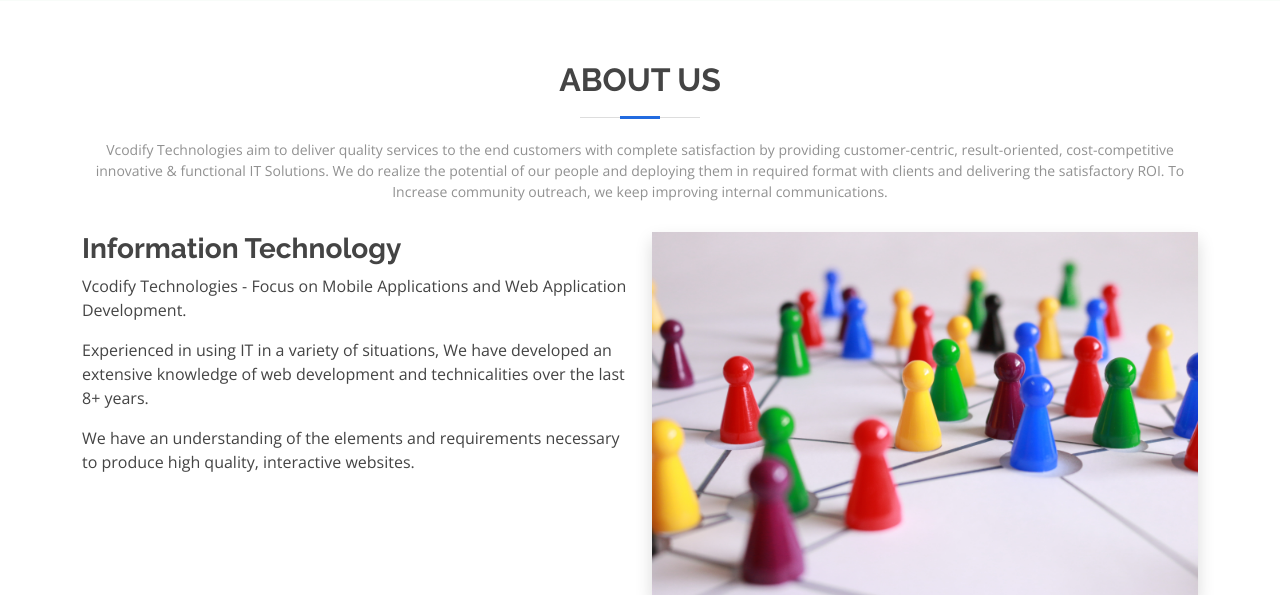
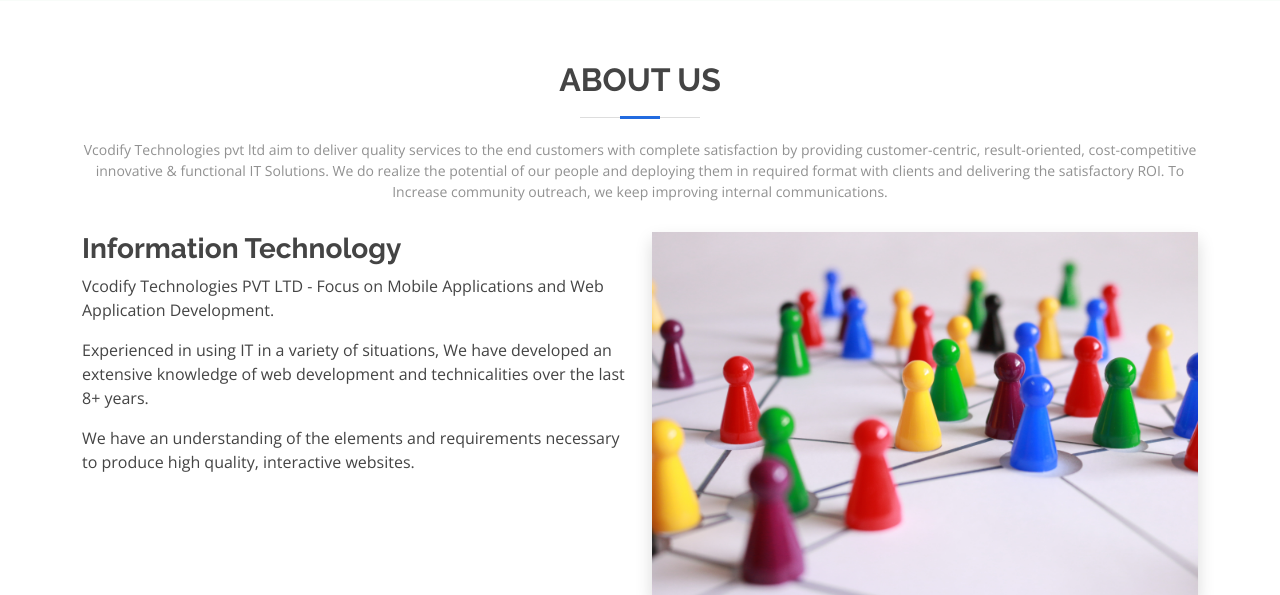
Before and after one commit to piyushkummaar/vcodify, a Django app: page / in a window 1280 px wide. Shown: the part 960-1555 px from the top of the page. Run offline with Django 3.2, Linux system fonts and the light colour scheme; some libraries are stand-ins or nearby versions.

Commit message:
addingfile

```diff
--- a/templates/includes/head.html
+++ b/templates/includes/head.html
@@ -3,9 +3,9 @@
     <meta charset="utf-8">
     <meta content="width=device-width, initial-scale=1.0" name="viewport">
 
-    <title>Vcodify - Home</title>
-    <meta content="" name="description">
-    <meta content="" name="keywords">
+    <title>Vcodify Technologies PVT LTD - Home</title>
+    <meta content="Vcodify Technologies PVT LTD" name="description">
+    <meta content="Vcodify Technologies PVT LTD" name="keywords">
 
     <!-- Favicons -->
     <link href="{% static 'img/icons/favicon.ico' %}" rel="icon">
--- a/templates/includes/header.html
+++ b/templates/includes/header.html
@@ -2,7 +2,7 @@
 <header id="header" class="d-flex align-items-center">
     <div class="container d-flex align-items-center">
 
-      <h1 class="logo me-auto"><a href=""><img src="{% static 'img/logo.png' %}" alt="logo"><sub>Vcodify Technologies</sub></a></h1>
+      <h1 class="logo me-auto"><a href="{% url 'home'%}"><img src="{% static 'img/logo.png' %}" alt="logo"><sub>Vcodify Technologies</sub></a></h1>
       <!-- Uncomment below if you prefer to use an image logo -->
       <!-- <a href="index.html" class="logo me-auto"><img src="assets/img/logo.png" alt="" class="img-fluid"></a>-->
 
@@ -13,7 +13,7 @@
           <li><a class="nav-link scrollto" href="{% url 'home'%}#about">About</a></li>
           <li><a class="nav-link scrollto" href="{% url 'portfolio' %}">Portfolio</a></li>
           <li><a class="nav-link scrollto" href="{% url 'home'%}#services">Services</a></li>
-          <li><a class="nav-link scrollto" href="{% url 'home'%}#contact">Contact</a></li>
+          <li><a class="nav-link scrollto" href="{% url 'home' %}#contact">Contact</a></li>
           <!-- <li><a class="getstarted scrollto" href="#about">Get Started</a></li> -->
         </ul>
         <i class="bi bi-list mobile-nav-toggle"></i>
--- a/templates/index.html
+++ b/templates/index.html
@@ -37,7 +37,7 @@
         <div class="carousel-item active" style="background-image: url(static/img/slide/slide-1.jpg)">
           <div class="carousel-container">
             <div class="container">
-              <h2 class="animate__animated animate__fadeInDown">Welcome to <span>Vcodify Technologies</span></h2>
+              <h2 class="animate__animated animate__fadeInDown">Welcome to <span>Vcodify Technologies PVT LTD</span></h2>
               <p class="animate__animated animate__fadeInUp">VCodify Team develop strengths and skills to enable design and develop many innovative websites with interactive applications to a high standard.</p>
               <a href="#about" class="btn btn-outline-light animate__animated animate__fadeInUp scrollto">Read More</a>
             </div>
--- a/templates/pages/aboutus.html
+++ b/templates/pages/aboutus.html
@@ -5,13 +5,13 @@
       <div class="section-title">
         <h2>About Us</h2>
         <!-- <p>VCodify Team develop strengths and skills to enable design and develop many innovative websites with interactive applications to a high standard.</p> -->
-        <p>Vcodify Technologies aim to deliver quality services to the end customers with complete satisfaction by providing customer-centric, result-oriented, cost-competitive innovative & functional IT Solutions. We do realize the potential of our people and deploying them in required format with clients and delivering the satisfactory ROI. To Increase community outreach, we keep improving internal communications. </p>
+        <p>Vcodify Technologies pvt ltd aim to deliver quality services to the end customers with complete satisfaction by providing customer-centric, result-oriented, cost-competitive innovative & functional IT Solutions. We do realize the potential of our people and deploying them in required format with clients and delivering the satisfactory ROI. To Increase community outreach, we keep improving internal communications. </p>
       </div>
       <div class="row">
         <div class="col-lg-6 pt-4 pt-lg-0 order-2 order-lg-1 content">
           <h3>Information Technology</h3>
           <p>
-            Vcodify Technologies - Focus on Mobile Applications and Web Application Development.
+            Vcodify Technologies PVT LTD - Focus on Mobile Applications and Web Application Development.
           </p>
           <p class="font-italic">
             Experienced in using IT in a variety of situations, We have developed an extensive knowledge of web development and technicalities over the last 8+ years.</p>
```
